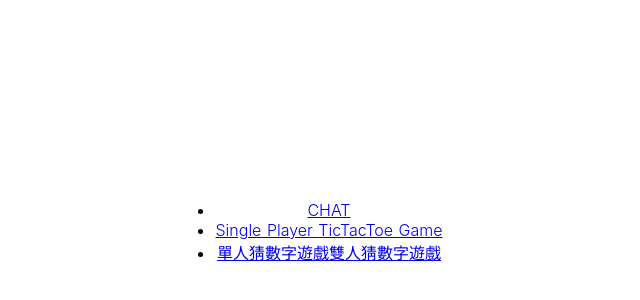
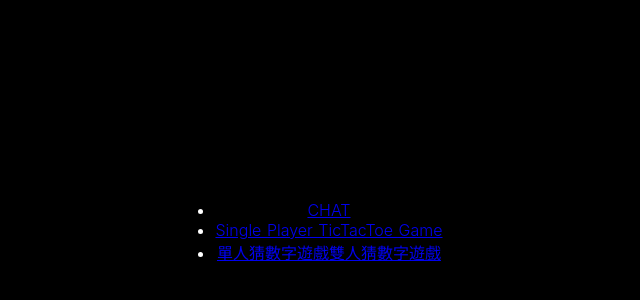
Before and after one commit to ckchuang-dev/nuxt-express-websocket, a Nuxt app: page / in a window 1280 px wide. Shown: the part 168-468 px from the top of the page, without its empty margins (331-971 px from the left). Built offline with nearby package versions, Linux system fonts and the light colour scheme; no server answers.

Commit message:
修改 全站背景改為黑色

```diff
--- a/assets/style/main.scss
+++ b/assets/style/main.scss
@@ -1,5 +1,7 @@
 html,
 body {
+  background-color: black;
+  color: white;
   min-width: 320px;
   width: 100%;
   height: 100%;
```
